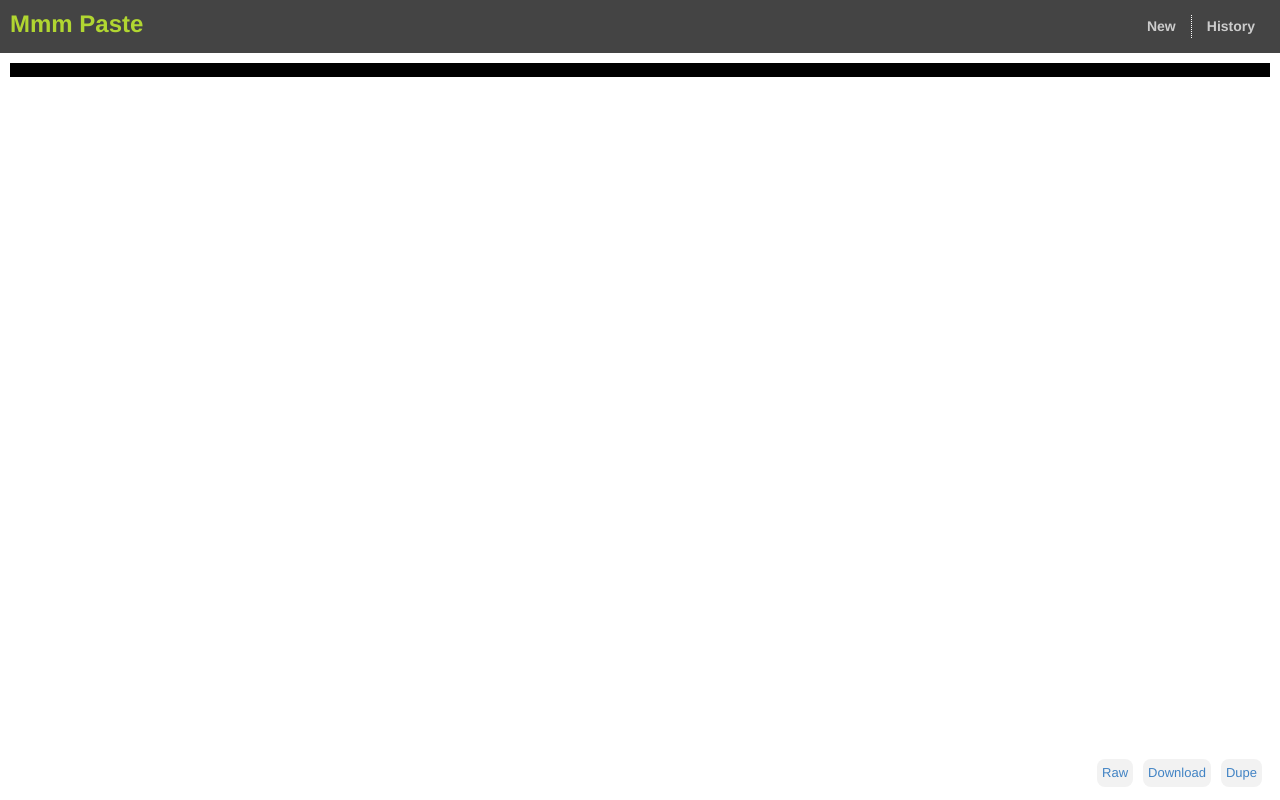
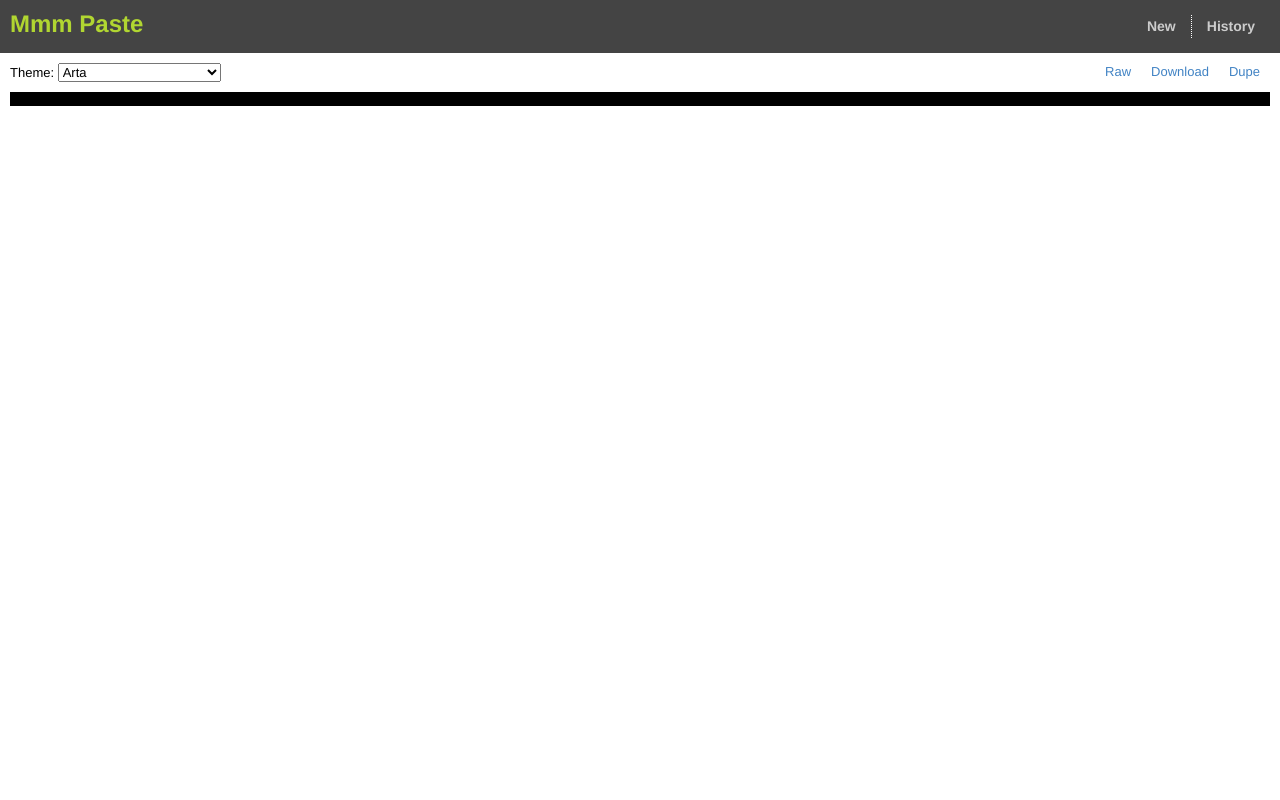
Before and after one commit to ryanc/pastebin, a PHP site: template views/paste.twig in a window 1280 px wide. Run offline with PHP 8.4, Linux system fonts and the light colour scheme; the template is opened without the code that fills it, so the values that code supplies are empty; some libraries are stand-ins or nearby versions.

Commit message:
Added a theme switcher.

```diff
--- a/less/style.less
+++ b/less/style.less
@@ -22,6 +22,7 @@ pre code {
   overflow: auto;
   font-family: "Source Code Pro", monospace;
   font-size: 14px;
+  margin: 10px 0;
 }
 
 #top-bar {
@@ -77,7 +78,7 @@ pre code {
 }
 
 .left {
-  float: right;
+  float: left;
 }
 
 .right {
@@ -154,23 +155,17 @@ button:active {
 }
 
 #pasteOptions {
-  position: fixed;
-  bottom: 1em;
-  right: 1em;
+  float: right;
   margin: 0;
 
   li {
     float: left;
-    padding: 0 5px;
+    padding: 0 10px;
     list-style: none;
 
     a {
-      display: inline-block;
       color: #4183c4;
       text-decoration: none;
-      border-radius: 8px;
-      background-color: #f2f2f2;
-      padding: 5px;
     }
   }
 }
--- a/views/paste.twig
+++ b/views/paste.twig
@@ -2,24 +2,73 @@
 
 {% block css %}
 {{ parent() }}
-<link type="text/css" rel="stylesheet" href="/css/themes/ir_black.css">
+<link type="text/css" rel="stylesheet" href="/css/themes/ir_black.css" class="theme">
 <link type="text/css" rel="stylesheet" href="http://fonts.googleapis.com/css?family=Source+Code+Pro">
 {% endblock %}
 
 {% block javascript %}
 <script src="/js/zepto.min.js"></script>
+<script src="/js/zepto.cookie.min.js"></script>
 <script src="/js/highlight.min.js"></script>
 <script>hljs.initHighlightingOnLoad();</script>
 {% endblock %}
 
 {% block content %}
+<script>
+$(document).ready(function() {
+  if ($.fn.cookie("theme")) {
+    theme = $.fn.cookie("theme");
+    $("link.theme").attr("href", "/css/themes/" + theme);
+  }
+
+  $(".theme-switcher").change(function() {
+    theme = $(this).val();
+    $("link.theme").attr("href", "/css/themes/" + theme);
+    $.fn.cookie("theme", theme);
+  });
+});
+</script>
+<div>
+  <div class="left">
+    <label>Theme:</label>
+    <select class="theme-switcher">
+      <option value="arta.css">Arta</option>
+      <option value="ascetic.css">Ascetic</option>
+      <option value="brown_paper.css">Brown Paper</option>
+      <option value="dark.css">Dark</option>
+      <option value="default.css">Default</option>
+      <option value="far.css">FAR</option>
+      <option value="github.css">GitHub</option>
+      <option value="googlecode.css">Google Code</option>
+      <option value="idea.css">IDEA</option>
+      <option value="ir_black.css">IR Black</option>
+      <option value="magula.css">Magula</option>
+      <option value="monokai.css">Monokai</option>
+      <option value="pojoaque.css">Pojoaque</option>
+      <option value="rainbow.css">Rainbow</option>
+      <option value="school_book.css">School Book</option>
+      <option value="solarized_dark.css">Solarized Dark</option>
+      <option value="solarized_light.css">Solarized Light</option>
+      <option value="sunburst.css">Sunburst</option>
+      <option value="tomorrow-night-blue.css">Tomorrow Night Blue</option>
+      <option value="tomorrow-night-bright.css">Tomorrow Night Bright</option>
+      <option value="tomorrow-night-eighties.css">Tomorrow Night Eighties</option>
+      <option value="tomorrow-night.css">Tomorrow Night</option>
+      <option value="tomorrow.css">Tomorrow</option>
+      <option value="vs.css">Visual Studio</option>
+      <option value="xcode.css">XCode</option>
+      <option value="zenburn.css">Zenburn</option>
+    </select>
+  </div>
+  <ul id="pasteOptions">
+    <li><a href="/p/{{ id | e }}/raw">Raw</a></li>
+    <li><a href="/p/{{ id | e }}/download">Download</a></li>
+    <li><a href="/p/{{ id | e }}/dupe">Dupe</a></li>
+  </ul>
+</div>
+<div class="clear"></div>
 <div class="paste">
   <pre><code>{{ paste.content | e }}</code></pre>
 </div>
 <!-- Digest: {{ paste.digest }} -->
-<ul id="pasteOptions">
-  <li><a href="/p/{{ id | e }}/raw">Raw</a></li>
-  <li><a href="/p/{{ id | e }}/download">Download</a></li>
-  <li><a href="/p/{{ id | e }}/dupe">Dupe</a></li>
-</ul>
 {% endblock %}
--- a/web/css/style.css
+++ b/web/css/style.css
@@ -70,6 +70,7 @@ pre code {
   overflow: auto;
   font-family: "Source Code Pro", monospace;
   font-size: 14px;
+  margin: 10px 0;
 }
 #top-bar {
   background-color: #444;
@@ -113,7 +114,7 @@ pre code {
   padding: 10px;
 }
 .left {
-  float: right;
+  float: left;
 }
 .right {
   float: right;
@@ -186,23 +187,17 @@ button:active {
   width: 300px;
 }
 #pasteOptions {
-  position: fixed;
-  bottom: 1em;
-  right: 1em;
+  float: right;
   margin: 0;
 }
 #pasteOptions li {
   float: left;
-  padding: 0 5px;
+  padding: 0 10px;
   list-style: none;
 }
 #pasteOptions li a {
-  display: inline-block;
   color: #4183c4;
   text-decoration: none;
-  border-radius: 8px;
-  background-color: #f2f2f2;
-  padding: 5px;
 }
 .errorMessage {
   color: #990000;
--- /dev/null
+++ b/web/js/zepto.cookie.min.js
@@ -0,0 +1,10 @@
+// Zepto.cookie plugin
+//
+// Copyright (c) 2010, 2012
+// @author Klaus Hartl (stilbuero.de)
+// @author Daniel Lacy (daniellacy.com)
+//
+// Dual licensed under the MIT and GPL licenses:
+// http://www.opensource.org/licenses/mit-license.php
+// http://www.gnu.org/licenses/gpl.html
+(function(a){a.extend(a.fn,{cookie:function(b,c,d){var e,f,g,h;if(arguments.length>1&&String(c)!=="[object Object]"){d=a.extend({},d);if(c===null||c===undefined)d.expires=-1;return typeof d.expires=="number"&&(e=d.expires*24*60*60*1e3,f=d.expires=new Date,f.setTime(f.getTime()+e)),c=String(c),document.cookie=[encodeURIComponent(b),"=",d.raw?c:encodeURIComponent(c),d.expires?"; expires="+d.expires.toUTCString():"",d.path?"; path="+d.path:"",d.domain?"; domain="+d.domain:"",d.secure?"; secure":""].join("")}return d=c||{},h=d.raw?function(a){return a}:decodeURIComponent,(g=(new RegExp("(?:^|; )"+encodeURIComponent(b)+"=([^;]*)")).exec(document.cookie))?h(g[1]):null}})})(Zepto);
```
